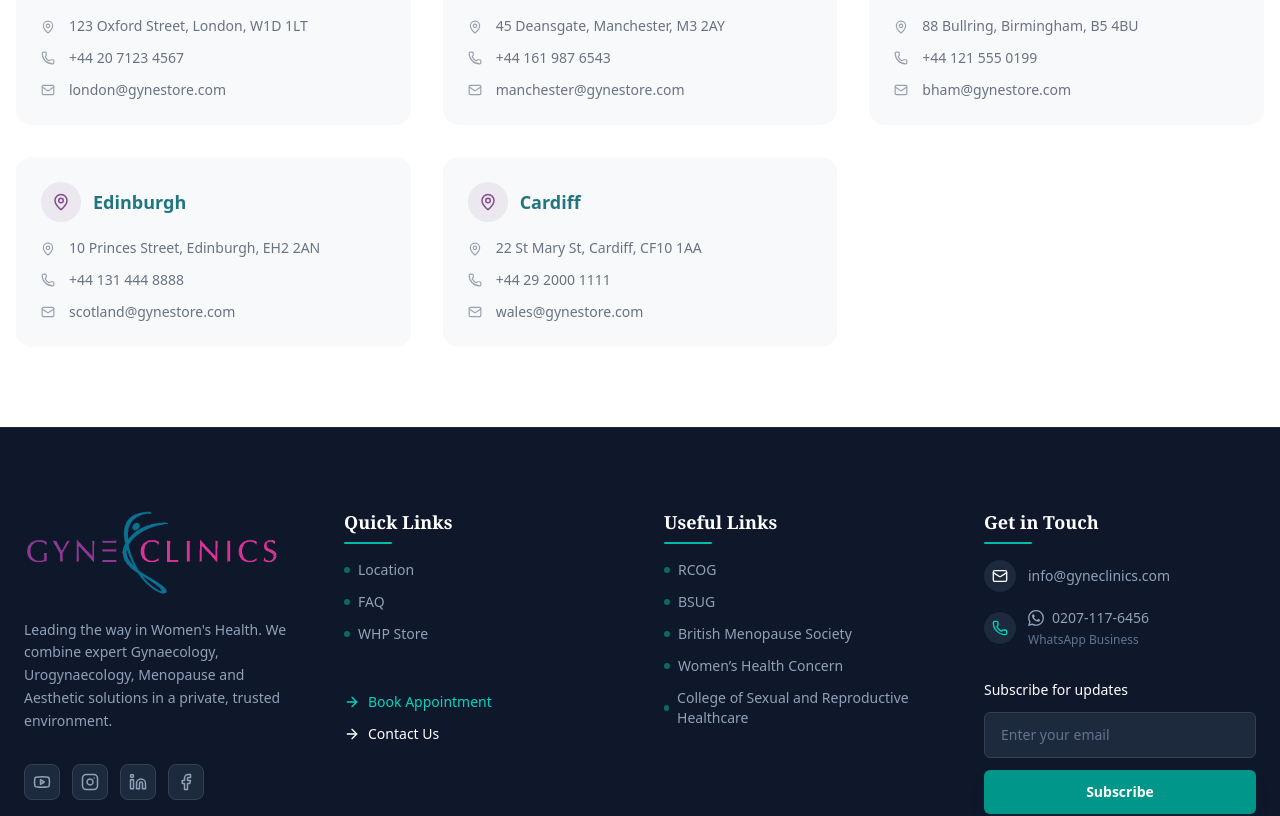
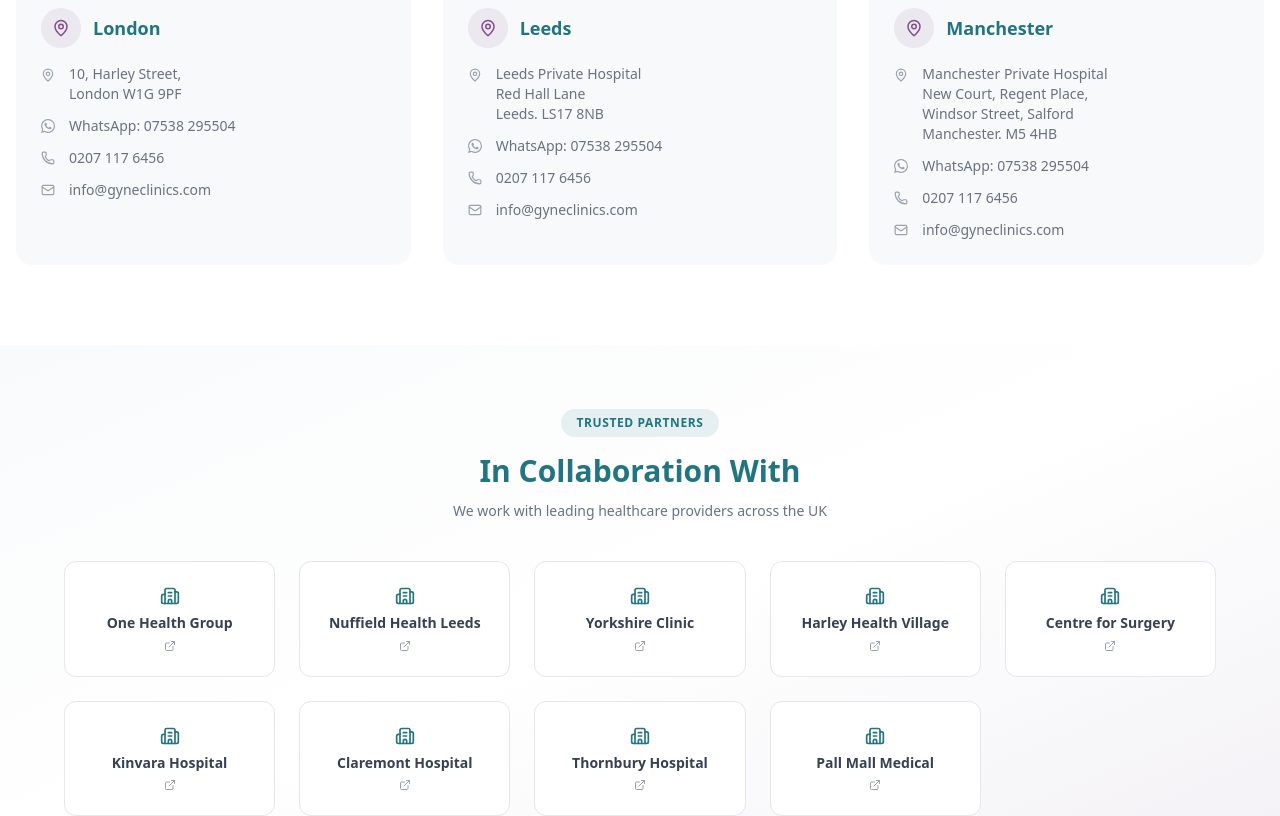
Before and after one commit to arsahak/gyne-clinics-website, a Next.js app: page /contact in a window 1280 px wide. Shown: the part 1820-2636 px from the top of the page. Built offline with nearby package versions, Linux system fonts and the light colour scheme; no server answers.

Commit message:
update store image and video remove

```diff
--- a/app/page.tsx
+++ b/app/page.tsx
@@ -5,7 +5,6 @@
 import MenopauseSection from "@/component/home/MenopauseSection";
 import StoreSection from "@/component/home/StoreSection";
 import Urogynaecology from "@/component/home/Urogynaecology";
-import VideoSection from "@/component/home/VideoSection";
 
 export const metadata = {
   title: "GyneClinics – Expertise Professionalism and Excellence",
@@ -26,7 +25,7 @@
   return (
     <div className="">
       <HeroSection />
-      <VideoSection />
+      {/* <VideoSection /> */}
       <GeneralGynaecologySection />
       <Urogynaecology />
       <AestheticSection />
--- a/component/contact/ContactPage.tsx
+++ b/component/contact/ContactPage.tsx
@@ -9,41 +9,74 @@
   MapPin,
   Phone,
   Send,
+  ExternalLink,
+  Building2,
 } from "lucide-react";
 import { useState } from "react";
 import { CommonHero } from "../shared";
 
-// --- Mock Data: Locations ---
+// --- Clinic Locations ---
 const LOCATIONS = [
   {
-    city: "London (HQ)",
-    address: "123 Oxford Street, London, W1D 1LT",
-    phone: "+44 20 7123 4567",
-    email: "london@gynestore.com",
+    city: "London",
+    address: "10, Harley Street,\nLondon W1G 9PF",
+    whatsapp: "07538 295504",
+    phone: "0207 117 6456",
+    email: "info@gyneclinics.com",
+  },
+  {
+    city: "Leeds",
+    address: "Leeds Private Hospital\nRed Hall Lane\nLeeds. LS17 8NB",
+    whatsapp: "07538 295504",
+    phone: "0207 117 6456",
+    email: "info@gyneclinics.com",
   },
   {
     city: "Manchester",
-    address: "45 Deansgate, Manchester, M3 2AY",
-    phone: "+44 161 987 6543",
-    email: "manchester@gynestore.com",
+    address: "Manchester Private Hospital\nNew Court, Regent Place,\nWindsor Street, Salford\nManchester. M5 4HB",
+    whatsapp: "07538 295504",
+    phone: "0207 117 6456",
+    email: "info@gyneclinics.com",
+  },
+];
+
+// --- Collaboration Partners ---
+const COLLABORATIONS = [
+  {
+    name: "One Health Group",
+    url: "https://www.onehealthgroup.co.uk/",
   },
   {
-    city: "Birmingham",
-    address: "88 Bullring, Birmingham, B5 4BU",
-    phone: "+44 121 555 0199",
-    email: "bham@gynestore.com",
+    name: "Nuffield Health Leeds",
+    url: "https://www.nuffieldhealth.com/hospitals",
   },
   {
-    city: "Edinburgh",
-    address: "10 Princes Street, Edinburgh, EH2 2AN",
-    phone: "+44 131 444 8888",
-    email: "scotland@gynestore.com",
+    name: "Yorkshire Clinic",
+    url: "https://www.theyorkshireclinic.com/",
   },
   {
-    city: "Cardiff",
-    address: "22 St Mary St, Cardiff, CF10 1AA",
-    phone: "+44 29 2000 1111",
-    email: "wales@gynestore.com",
+    name: "Harley Health Village",
+    url: "https://www.harleyhealthvillage.com/",
+  },
+  {
+    name: "Centre for Surgery",
+    url: "https://centreforsurgery.com/",
+  },
+  {
+    name: "Kinvara Hospital",
+    url: "https://www.kinvarahospital.ie/",
+  },
+  {
+    name: "Claremont Hospital",
+    url: "https://www.spirehealthcare.com/spire-claremont-hospital/",
+  },
+  {
+    name: "Thornbury Hospital",
+    url: "https://www.circlehealthgroup.co.uk/hospitals/thornbury-hospital",
+  },
+  {
+    name: "Pall Mall Medical",
+    url: "https://www.pallmallmedical.co.uk/",
   },
 ];
 
@@ -420,10 +453,13 @@
         <div className="container mx-auto px-4">
           <div className="text-center max-w-2xl mx-auto mb-12">
             <h2 className="text-2xl md:text-3xl font-heading font-bold text-primary mb-3">
-              Our Offices
+              Our Clinics
             </h2>
-            <p className="text-gray-500">
-              Visit one of our regional hubs or drop us a letter.
+            <p className="text-gray-500 mb-2">
+              <strong className="text-primary">Strictly By Appointment</strong>
+            </p>
+            <p className="text-gray-500 text-sm">
+              We use various Clinics and Surgical Centres, depending on your location and clinical requirements and treatment pathway.
             </p>
           </div>
 
@@ -449,14 +485,29 @@
                     <span className="mt-1 w-4 block">
                       <MapPin size={14} className="text-gray-400" />
                     </span>
-                    {loc.address}
+                    <span className="whitespace-pre-line">{loc.address}</span>
+                  </p>
+                  <p className="flex items-center gap-3">
+                    <span className="w-4 block">
+                      <svg className="w-3.5 h-3.5 text-gray-400" fill="currentColor" viewBox="0 0 24 24">
+                        <path d="M17.472 14.382c-.297-.149-1.758-.867-2.03-.967-.273-.099-.471-.148-.67.15-.197.297-.767.966-.94 1.164-.173.199-.347.223-.644.075-.297-.15-1.255-.463-2.39-1.475-.883-.788-1.48-1.761-1.653-2.059-.173-.297-.018-.458.13-.606.134-.133.298-.347.446-.52.149-.174.198-.298.298-.497.099-.198.05-.371-.025-.52-.075-.149-.669-1.612-.916-2.207-.242-.579-.487-.5-.669-.51-.173-.008-.371-.01-.57-.01-.198 0-.52.074-.792.372-.272.297-1.04 1.016-1.04 2.479 0 1.462 1.065 2.875 1.213 3.074.149.198 2.096 3.2 5.077 4.487.709.306 1.262.489 1.694.625.712.227 1.36.195 1.871.118.571-.085 1.758-.719 2.006-1.413.248-.694.248-1.289.173-1.413-.074-.124-.272-.198-.57-.347m-5.421 7.403h-.004a9.87 9.87 0 01-5.031-1.378l-.361-.214-3.741.982.998-3.648-.235-.374a9.86 9.86 0 01-1.51-5.26c.001-5.45 4.436-9.884 9.888-9.884 2.64 0 5.122 1.03 6.988 2.898a9.825 9.825 0 012.893 6.994c-.003 5.45-4.437 9.884-9.885 9.884m8.413-18.297A11.815 11.815 0 0012.05 0C5.495 0 .16 5.335.157 11.892c0 2.096.547 4.142 1.588 5.945L.057 24l6.305-1.654a11.882 11.882 0 005.683 1.448h.005c6.554 0 11.89-5.335 11.893-11.893a11.821 11.821 0 00-3.48-8.413z"/>
+                      </svg>
+                    </span>
+                    <a
+                      href={`https://wa.me/44${loc.whatsapp.replace(/\s/g, '')}`}
+                      target="_blank"
+                      rel="noopener noreferrer"
+                      className="hover:text-primary transition-colors"
+                    >
+                      WhatsApp: {loc.whatsapp}
+                    </a>
                   </p>
                   <p className="flex items-center gap-3">
                     <span className="w-4 block">
                       <Phone size={14} className="text-gray-400" />
                     </span>
                     <a
-                      href={`tel:${loc.phone}`}
+                      href={`tel:${loc.phone.replace(/\s/g, '')}`}
                       className="hover:text-primary transition-colors"
                     >
                       {loc.phone}
@@ -479,6 +530,45 @@
           </div>
         </div>
       </section>
+
+      {/* 4. COLLABORATION PARTNERS */}
+      <section className="py-12 md:py-16 bg-gradient-to-br from-gray-50 via-white to-secondary/5">
+        <div className="container mx-auto px-4">
+          <div className="text-center max-w-2xl mx-auto mb-10">
+            <span className="inline-block px-4 py-1.5 bg-primary/10 text-primary font-bold tracking-wider uppercase text-xs rounded-full mb-4">
+              Trusted Partners
+            </span>
+            <h2 className="text-2xl md:text-3xl font-heading font-bold text-primary mb-3">
+              In Collaboration With
+            </h2>
+            <p className="text-gray-500 text-sm">
+              We work with leading healthcare providers across the UK
+            </p>
+          </div>
+
+          <div className="grid grid-cols-2 md:grid-cols-3 lg:grid-cols-5 gap-4 md:gap-6 max-w-6xl mx-auto">
+            {COLLABORATIONS.map((partner, idx) => (
+              <motion.a
+                key={idx}
+                href={partner.url}
+                target="_blank"
+                rel="noopener noreferrer"
+                initial={{ opacity: 0, y: 20 }}
+                whileInView={{ opacity: 1, y: 0 }}
+                viewport={{ once: true }}
+                transition={{ delay: idx * 0.05 }}
+                className="group bg-white hover:bg-primary/5 p-4 md:p-6 rounded-xl border border-gray-200 hover:border-primary/30 hover:shadow-lg transition-all duration-300 flex flex-col items-center justify-center text-center gap-2"
+              >
+                <Building2 size={20} className="text-primary group-hover:text-secondary transition-colors" />
+                <p className="text-xs md:text-sm font-semibold text-gray-700 group-hover:text-primary transition-colors leading-tight">
+                  {partner.name}
+                </p>
+                <ExternalLink size={12} className="text-gray-400 group-hover:text-secondary transition-colors" />
+              </motion.a>
+            ))}
+          </div>
+        </div>
+      </section>
     </div>
   );
 };
--- a/component/layout/Footer.tsx
+++ b/component/layout/Footer.tsx
@@ -197,10 +197,16 @@
                   </div>
                   <div className="flex flex-col">
                     <a
-                      href="https://wa.me/442071176456"
+                      href="tel:02071176456"
+                      className="hover:text-white transition"
+                    >
+                      0207 117 6456
+                    </a>
+                    <a
+                      href="https://wa.me/447538295504"
                       target="_blank"
                       rel="noopener noreferrer"
-                      className="hover:text-white transition flex items-center gap-2"
+                      className="hover:text-white transition flex items-center gap-2 mt-1"
                     >
                       <svg
                         className="w-4 h-4"
@@ -209,11 +215,8 @@
                       >
                         <path d="M17.472 14.382c-.297-.149-1.758-.867-2.03-.967-.273-.099-.471-.148-.67.15-.197.297-.767.966-.94 1.164-.173.199-.347.223-.644.075-.297-.15-1.255-.463-2.39-1.475-.883-.788-1.48-1.761-1.653-2.059-.173-.297-.018-.458.13-.606.134-.133.298-.347.446-.52.149-.174.198-.298.298-.497.099-.198.05-.371-.025-.52-.075-.149-.669-1.612-.916-2.207-.242-.579-.487-.5-.669-.51-.173-.008-.371-.01-.57-.01-.198 0-.52.074-.792.372-.272.297-1.04 1.016-1.04 2.479 0 1.462 1.065 2.875 1.213 3.074.149.198 2.096 3.2 5.077 4.487.709.306 1.262.489 1.694.625.712.227 1.36.195 1.871.118.571-.085 1.758-.719 2.006-1.413.248-.694.248-1.289.173-1.413-.074-.124-.272-.198-.57-.347m-5.421 7.403h-.004a9.87 9.87 0 01-5.031-1.378l-.361-.214-3.741.982.998-3.648-.235-.374a9.86 9.86 0 01-1.51-5.26c.001-5.45 4.436-9.884 9.888-9.884 2.64 0 5.122 1.03 6.988 2.898a9.825 9.825 0 012.893 6.994c-.003 5.45-4.437 9.884-9.885 9.884m8.413-18.297A11.815 11.815 0 0012.05 0C5.495 0 .16 5.335.157 11.892c0 2.096.547 4.142 1.588 5.945L.057 24l6.305-1.654a11.882 11.882 0 005.683 1.448h.005c6.554 0 11.89-5.335 11.893-11.893a11.821 11.821 0 00-3.48-8.413z" />
                       </svg>
-                      0207-117-6456
+                      WhatsApp: 07538 295504
                     </a>
-                    <span className="text-xs text-slate-500 mt-1">
-                      WhatsApp Business
-                    </span>
                   </div>
                 </div>
               </div>
--- a/component/layout/Navbar.tsx
+++ b/component/layout/Navbar.tsx
@@ -105,7 +105,7 @@
         <div className="container mx-auto px-4 h-full flex justify-between items-center">
           <div className="flex items-center gap-4">
             <a
-              href="https://wa.me/442071176456"
+              href="https://wa.me/447538295504"
               target="_blank"
               rel="noopener noreferrer"
               className="flex items-center gap-2 hover:text-secondary transition-colors text-xs md:text-sm"
@@ -113,7 +113,7 @@
               <svg className="w-4 h-4" fill="currentColor" viewBox="0 0 24 24">
                 <path d="M17.472 14.382c-.297-.149-1.758-.867-2.03-.967-.273-.099-.471-.148-.67.15-.197.297-.767.966-.94 1.164-.173.199-.347.223-.644.075-.297-.15-1.255-.463-2.39-1.475-.883-.788-1.48-1.761-1.653-2.059-.173-.297-.018-.458.13-.606.134-.133.298-.347.446-.52.149-.174.198-.298.298-.497.099-.198.05-.371-.025-.52-.075-.149-.669-1.612-.916-2.207-.242-.579-.487-.5-.669-.51-.173-.008-.371-.01-.57-.01-.198 0-.52.074-.792.372-.272.297-1.04 1.016-1.04 2.479 0 1.462 1.065 2.875 1.213 3.074.149.198 2.096 3.2 5.077 4.487.709.306 1.262.489 1.694.625.712.227 1.36.195 1.871.118.571-.085 1.758-.719 2.006-1.413.248-.694.248-1.289.173-1.413-.074-.124-.272-.198-.57-.347m-5.421 7.403h-.004a9.87 9.87 0 01-5.031-1.378l-.361-.214-3.741.982.998-3.648-.235-.374a9.86 9.86 0 01-1.51-5.26c.001-5.45 4.436-9.884 9.888-9.884 2.64 0 5.122 1.03 6.988 2.898a9.825 9.825 0 012.893 6.994c-.003 5.45-4.437 9.884-9.885 9.884m8.413-18.297A11.815 11.815 0 0012.05 0C5.495 0 .16 5.335.157 11.892c0 2.096.547 4.142 1.588 5.945L.057 24l6.305-1.654a11.882 11.882 0 005.683 1.448h.005c6.554 0 11.89-5.335 11.893-11.893a11.821 11.821 0 00-3.48-8.413z"/>
               </svg>
-              <span>0207-117-6456</span>
+              <span>07538 295504</span>
             </a>
           </div>
           <div className="flex items-center gap-4">
```
Also changed, not shown: component/general-gynaecology/GeneralIntro.tsx (+36 -11 lines), component/home/GeneralGynaecologySection.tsx (+10 -8 lines), component/home/StoreSection.tsx (+22 -24 lines), component/home/Urogynaecology.tsx (+16 -8 lines), public/assets/home/hfghfghfhfg.jpg (renamed from public/assets/home/clinic.jpg), 1 other file (tests, documents, lock files or other folders).
